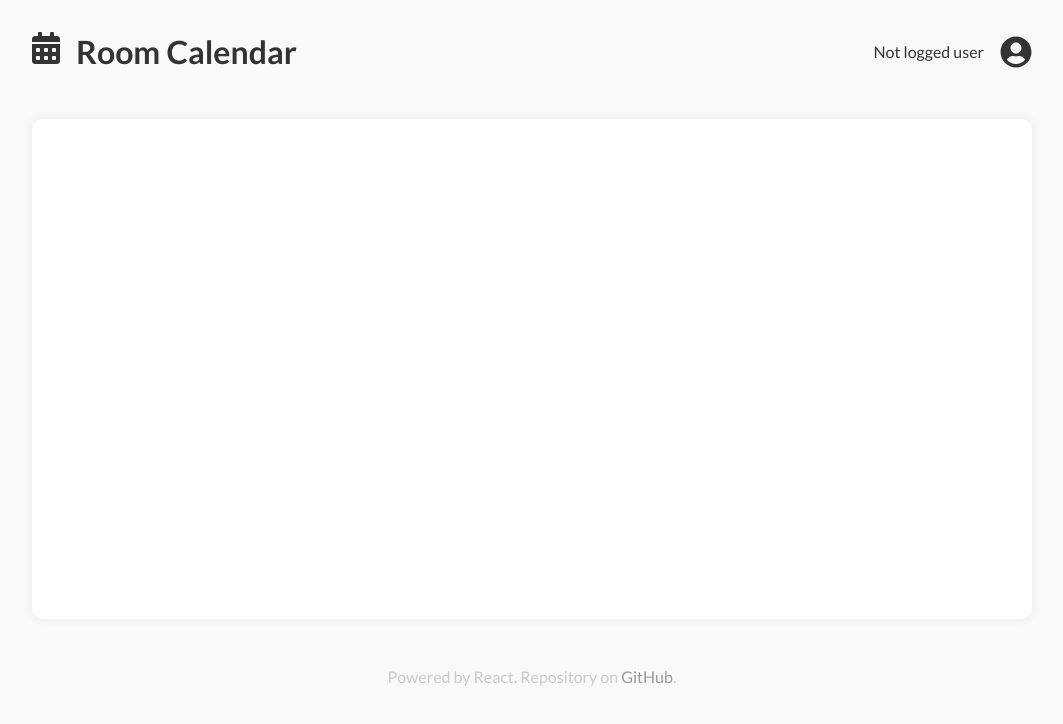
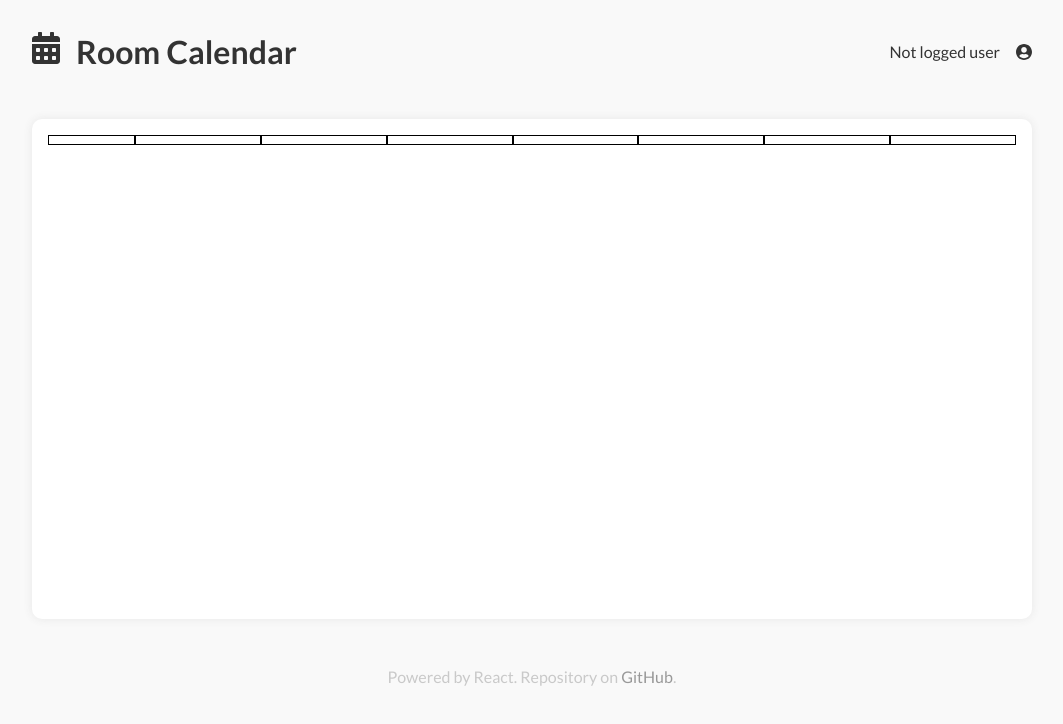
Before and after one commit to kubalat/meeting_calendar_react, a React (Create React App) app: page / in a window 1280 px wide. Shown: the top 724 px of the page, without its empty margins (108-1171 px from the left). Built offline with nearby package versions, Linux system fonts and the light colour scheme.

Commit message:
Added calendar body

```diff
--- a/src/components/calendar.css
+++ b/src/components/calendar.css
@@ -4,4 +4,21 @@
     height: 500px;
     box-shadow: 0px 0px 10px 0px #e7e7e7;
     border-radius: 10px;
+    padding: 1em;
 }
+
+.calendar__head {
+    display: flex;
+}
+
+.calendar__time {
+    width: 9%;
+    height: 10px;
+    border: 1px solid black;
+}
+
+.calendar__day {
+    width: 13%;
+    height: 10px;
+    border: 1px solid black;
+}
--- a/src/components/calendar.js
+++ b/src/components/calendar.js
@@ -1,11 +1,14 @@
 import React, { Component } from 'react';
 import './calendar.css'
+import CalendarHeader from './calendar_header';
 
 export default class Calendar extends Component {
 
     render() {
         return (
-            <div className="calendar"></div>
+            <div className="calendar">
+                <CalendarHeader />
+            </div>
         );
     }
 }
--- /dev/null
+++ b/src/components/calendar_header.js
@@ -0,0 +1,17 @@
+import React, { Component } from 'react';
+
+export default class CalendarHeader extends Component {
+    render() {
+        return (
+            <div className="calendar__head">
+                <div className="calendar__time"></div>
+                <div className="calendar__day"></div>
+                <div className="calendar__day"></div>
+                <div className="calendar__day"></div>
+                <div className="calendar__day"></div>
+                <div className="calendar__day"></div>
+                <div className="calendar__day"></div>
+                <div className="calendar__day"></div>
+            </div>);
+    }
+}
--- a/src/index.css
+++ b/src/index.css
@@ -10,6 +10,9 @@ body {
 
 }
 
+* {
+  box-sizing: border-box;
+}
 .container {
   max-width: 1000px;
   margin: 0 auto;
```
